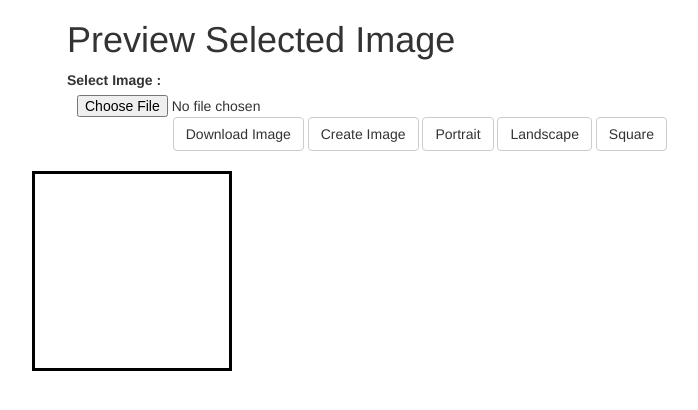
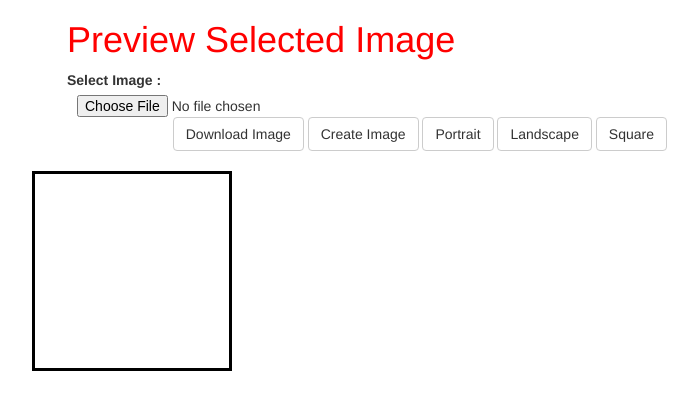
Before and after one commit to ashu9893/MySoftware, a plain HTML site: page DetectImageOrientation/index.html in a window 1280 px wide. Shown: the whole page, without its empty margins (273-971 px from the left). Drawn offline with Linux system fonts and the light colour scheme.

Commit message:
color change
Changed the color of heading to red

```diff
--- a/DetectImageOrientation/mystyle.css
+++ b/DetectImageOrientation/mystyle.css
@@ -1,4 +1,5 @@
 .form_box{width:600px; margin:0 auto; margin-top:10px; margin-bottom: 40px; text-align: left;}
+.form_box h1{color:Red;}
 .fileinput{margin-left: 10px;}
 /*.preview_box{clear: both; border: 3px solid black;position: relative; margin-top: 20px; height: 450px; width: 600px;}
 .preview_box img{max-width: 100%;max-height: 400px; position: absolute; margin: auto; top: 0; left: 0; right: 0; bottom: 0;}*/
```
